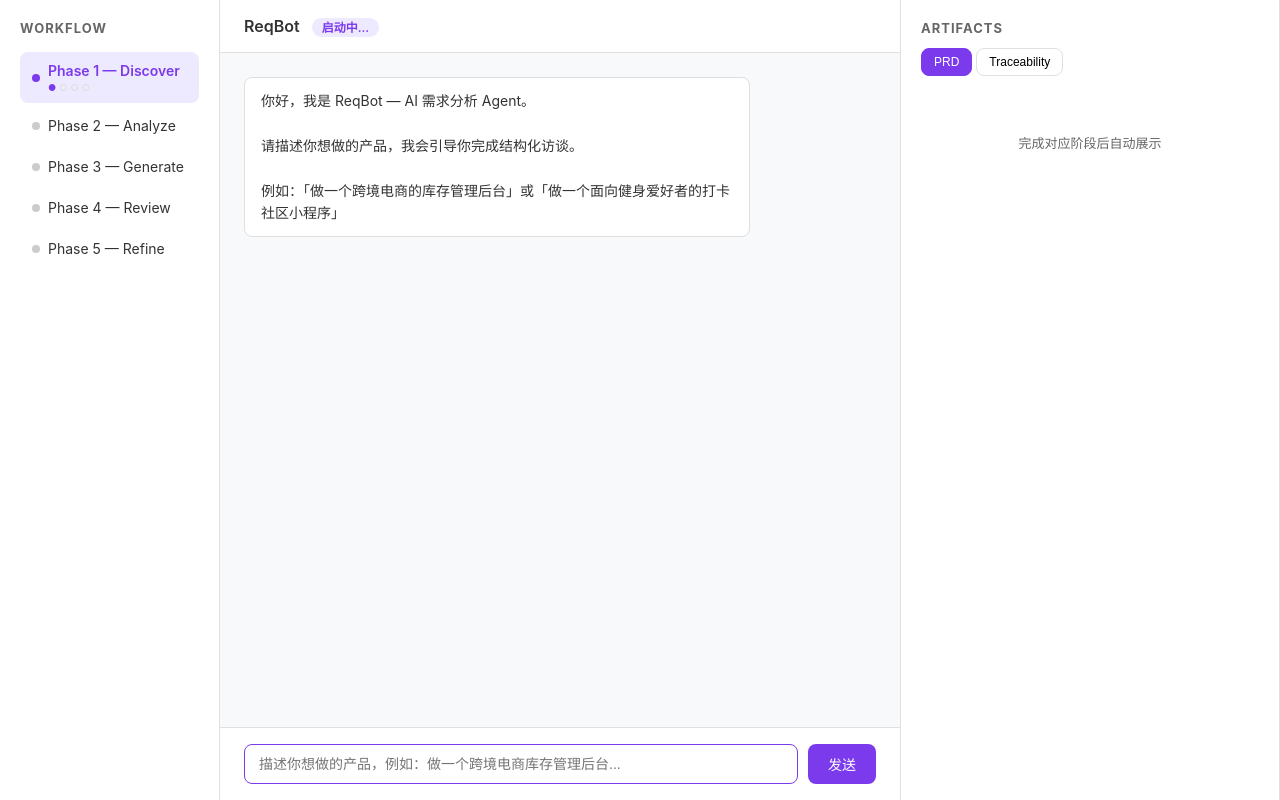
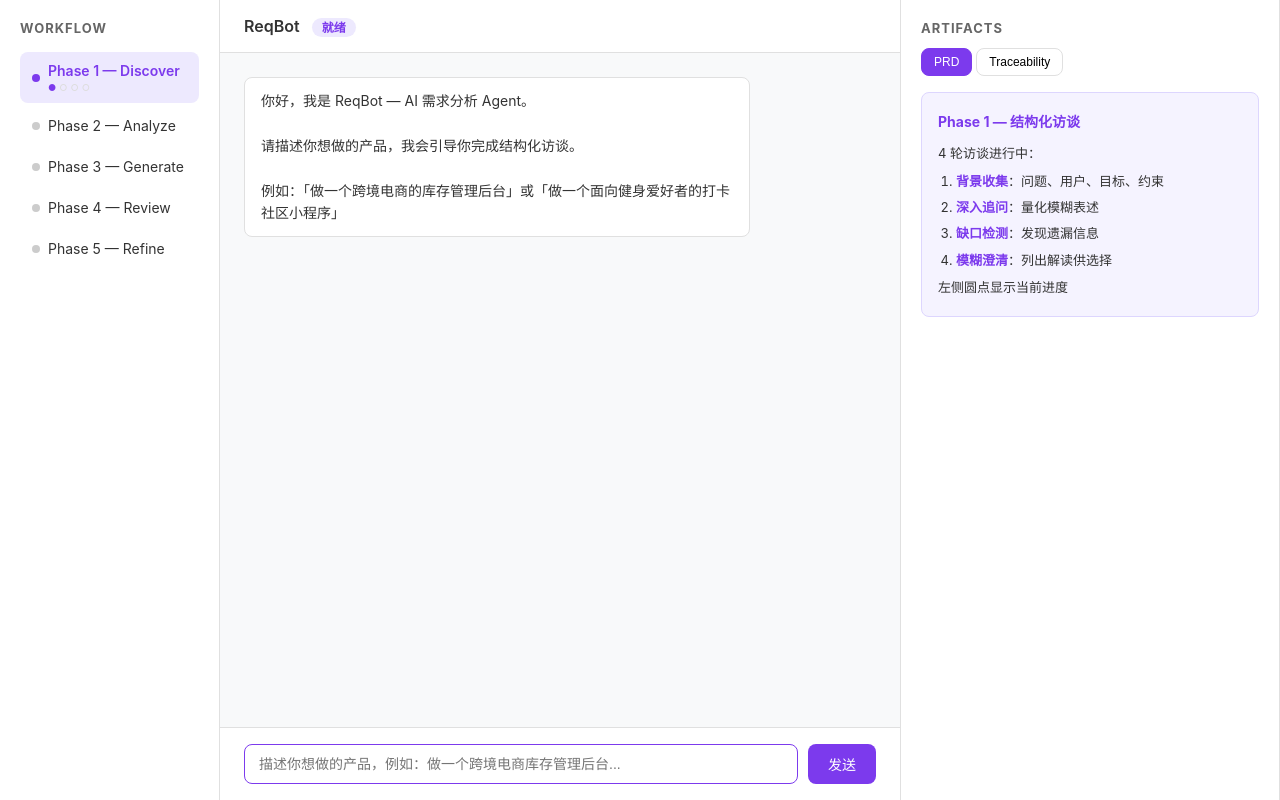
Before and after one commit to gaasingzhang-code/111, a FastAPI app: page / in a window 1280 px wide. Run offline with FastAPI, Linux system fonts and the light colour scheme; some libraries are stand-ins or nearby versions.

Commit message:
fix: 修复右侧面板空白、长文本确认体验、添加导出按钮

```diff
--- a/web/server.py
+++ b/web/server.py
@@ -69,7 +69,7 @@ Project: {session.get('project_name', '待定义')}
 You are in **Round {round_num}/4: {round_name}**.
 {guidance}
 
-Ask one question at a time.
+Ask one question at a time. Keep each response concise (under 400 characters).
 When you have sufficient information across all 4 rounds (confidence >= 80 on key needs), present a structured summary of extracted needs, personas, and ambiguities.
 End your summary with the exact marker: [READY_FOR_CONFIRM]
 """
@@ -86,8 +86,7 @@ End your summary with the exact marker: [READY_FOR_CONFIRM]
 {discover_data}
 
 Analyze the above needs. Output MoSCoW classification, edge cases, and consistency checks.
-Produce structured output per your defined JSON schema.
-End your output with the exact marker: [READY_FOR_CONFIRM]
+Keep output concise and structured. End with: [READY_FOR_CONFIRM]
 """
     elif phase == 3:
         agent_prompt = load_agent("prd-writer")
@@ -102,8 +101,7 @@ End your output with the exact marker: [READY_FOR_CONFIRM]
 {analyze_data}
 
 Generate a complete PRD following the template. Fill all 12 sections.
-Mark missing information with 「待确认」.
-End your output with the exact marker: [READY_FOR_CONFIRM]
+Mark missing information with 「待确认」. End with: [READY_FOR_CONFIRM]
 """
     elif phase == 4:
         agent_prompt = load_agent("reviewer")
@@ -122,7 +120,7 @@ End your output with the exact marker: [READY_FOR_CONFIRM]
 {prd}
 
 Audit this PRD. Output a structured review report with issues by severity (blocker/warning/suggestion).
-End your output with the exact marker: [READY_FOR_CONFIRM]
+Keep output concise. End with: [READY_FOR_CONFIRM]
 """
     return ""
 
@@ -277,6 +275,9 @@ async def chat(session_id: str, request: Request):
             if session.get("round", 1) < 4:
                 session["round"] = session.get("round", 1) + 1
                 yield f"data: {json.dumps({'type': 'round', 'round': session['round'], 'total': 4})}\n\n"
+            # Fallback: force confirm-ready after round 4 even if marker missing
+            if session.get("round", 1) >= 4 and not parse_confirm(full_response):
+                full_response += "\n\n[READY_FOR_CONFIRM]"
 
         if parse_confirm(full_response):
             session["ready_for_confirm"] = True
--- a/web/static/app.js
+++ b/web/static/app.js
@@ -21,10 +21,12 @@ const chatHeaderTitle = $('#chat-header-title');
 const phaseBadge = $('#phase-badge');
 const artifactContent = $('#artifact-content');
 const downloadLinks = $('#download-links');
+const exportBtn = $('#export-btn');
 
 // ── Init ───────────────────────────────────
 function init() {
   addMessage('agent', '你好，我是 ReqBot — AI 需求分析 Agent。\n\n请描述你想做的产品，我会引导你完成结构化访谈。\n\n例如：「做一个跨境电商的库存管理后台」或「做一个面向健身爱好者的打卡社区小程序」');
+  renderPhaseGuide(1);
 }
 
 // ── API helpers ────────────────────────────
@@ -51,9 +53,7 @@ async function* streamSSE(url, body) {
       if (line.startsWith('data: ')) {
         try {
           yield JSON.parse(line.slice(6));
-        } catch (e) {
-          // ignore parse errors on partial chunks
-        }
+        } catch (e) { /* ignore */ }
       }
     }
   }
@@ -66,37 +66,8 @@ async function startProject(project) {
 
   addMessage('agent', '');
 
-  let sessionReceived = false;
   for await (const evt of streamSSE('/api/start', { project })) {
-    if (evt.type === 'session') {
-      state.sessionId = evt.session_id;
-      sessionReceived = true;
-      continue;
-    }
-    if (evt.type === 'phase_start') {
-      state.currentPhase = evt.phase;
-      updatePhaseUI(evt.phase);
-      chatHeaderTitle.textContent = project;
-      phaseBadge.textContent = evt.name;
-      renderPhaseGuide(evt.phase);
-    } else if (evt.type === 'token') {
-      appendToLastMessage(evt.text);
-    } else if (evt.type === 'token_done') {
-      renderLastMessageMarkdown();
-    } else if (evt.type === 'round') {
-      updateRoundDots(evt.round);
-    } else if (evt.type === 'retry') {
-      addMessage('system', evt.text);
-    } else if (evt.type === 'round') {
-      updateRoundDots(evt.round);
-    } else if (evt.type === 'retry') {
-      addMessage('system', evt.text);
-    } else if (evt.type === 'ready_for_confirm') {
-      state.readyForConfirm = true;
-      showConfirmButton(true);
-    } else if (evt.type === 'error') {
-      addMessage('system', 'Error: ' + evt.text);
-    }
+    handleEvent(evt, project);
   }
 
   state.isStreaming = false;
@@ -124,11 +95,13 @@ async function sendMessage() {
   if (state.readyForConfirm && ['确认', 'confirm', 'ok', '继续'].includes(msg.toLowerCase())) {
     state.readyForConfirm = false;
     showConfirmButton(false);
+    inputEl.placeholder = 'Agent 正在处理，请稍候...';
     await advanceAndStream();
+    inputEl.placeholder = '输入你的回答...';
   } else {
     addMessage('agent', '');
     for await (const evt of streamSSE(`/api/chat/${state.sessionId}`, { message: msg })) {
-      handleStreamEvent(evt);
+      handleEvent(evt);
     }
   }
 
@@ -136,21 +109,35 @@ async function sendMessage() {
   disableInput(false);
 }
 
-// ── Advance phase ─────────────────────────
+// ── Confirm phase ──────────────────────────
+async function confirmPhase() {
+  if (!state.readyForConfirm || state.isStreaming) return;
+  state.readyForConfirm = false;
+  showConfirmButton(false);
+  state.isStreaming = true;
+  disableInput(true);
+  inputEl.placeholder = 'Agent 正在处理，请稍候...';
+  await advanceAndStream();
+  inputEl.placeholder = '输入你的回答...';
+  state.isStreaming = false;
+  disableInput(false);
+}
+
 async function advanceAndStream() {
-  // Send confirm to chat endpoint which will trigger advance_phase
   addMessage('system', 'Phase ' + state.currentPhase + ' 已确认，进入下一阶段...');
-
   for await (const evt of streamSSE(`/api/chat/${state.sessionId}`, { message: '确认' })) {
-    handleStreamEvent(evt);
+    handleEvent(evt);
   }
 }
 
-// ── Handle SSE events ─────────────────────
-function handleStreamEvent(evt) {
-  if (evt.type === 'phase_start') {
+// ── Unified event handler ──────────────────
+function handleEvent(evt, projectName) {
+  if (evt.type === 'session') {
+    state.sessionId = evt.session_id;
+  } else if (evt.type === 'phase_start') {
     state.currentPhase = evt.phase;
     updatePhaseUI(evt.phase);
+    if (projectName) chatHeaderTitle.textContent = projectName;
     phaseBadge.textContent = evt.name;
     addMessage('system', 'Phase ' + evt.phase + ': ' + evt.name);
     addMessage('agent', '');
@@ -159,37 +146,27 @@ function handleStreamEvent(evt) {
     appendToLastMessage(evt.text);
   } else if (evt.type === 'token_done') {
     renderLastMessageMarkdown();
+  } else if (evt.type === 'round') {
+    updateRoundDots(evt.round);
+  } else if (evt.type === 'retry') {
+    addMessage('system', evt.text);
   } else if (evt.type === 'ready_for_confirm') {
     state.readyForConfirm = true;
     showConfirmButton(true);
-    updateArtifacts();
+    tryLoadArtifacts();
   } else if (evt.type === 'done') {
     addMessage('system', '所有阶段完成! PRD 和追溯矩阵已生成。');
-    updateArtifacts();
+    tryLoadArtifacts();
   } else if (evt.type === 'error') {
-    addMessage('system', 'Error: ' + evt.text);
+    addMessage('system', '错误: ' + evt.text);
   }
 }
 
-// ── Confirm button handler ────────────────
-async function confirmPhase() {
-  if (!state.readyForConfirm || state.isStreaming) return;
-  state.readyForConfirm = false;
-  showConfirmButton(false);
-  state.isStreaming = true;
-  disableInput(true);
-  await advanceAndStream();
-  state.isStreaming = false;
-  disableInput(false);
-}
-
-// ── UI helpers ────────────────────────────
+// ── UI: Messages ───────────────────────────
 function addMessage(role, content) {
   const el = document.createElement('div');
   el.className = `message ${role}`;
-  if (role === 'agent') {
-    el.setAttribute('data-raw', 'true');
-  }
+  if (role === 'agent') el.setAttribute('data-raw', 'true');
   el.textContent = content;
   messagesEl.appendChild(el);
   scrollToBottom();
@@ -198,10 +175,7 @@ function addMessage(role, content) {
 function appendToLastMessage(text) {
   const msgs = messagesEl.querySelectorAll('.message.agent');
   const last = msgs[msgs.length - 1];
-  if (last) {
-    last.textContent += text;
-    scrollToBottom();
-  }
+  if (last) { last.textContent += text; scrollToBottom(); }
 }
 
 function renderLastMessageMarkdown() {
@@ -213,13 +187,16 @@ function renderLastMessageMarkdown() {
   }
 }
 
+// ── UI: Confirm button ─────────────────────
 function showConfirmButton(show) {
-  confirmBtn.style.display = show ? 'inline-block' : 'none';
-  sendBtn.textContent = show ? '输入回复' : '发送';
   if (show) {
-    inputEl.placeholder = '回复 Agent 的问题，或输入"确认"继续...';
+    confirmBtn.style.display = 'block';
+    inputEl.placeholder = '输入回复，或按 Ctrl+Enter 确认进入下一阶段';
+    sendBtn.textContent = '回复';
   } else {
+    confirmBtn.style.display = 'none';
     inputEl.placeholder = '输入你的回答...';
+    sendBtn.textContent = '发送';
   }
 }
 
@@ -229,6 +206,7 @@ function disableInput(disabled) {
   confirmBtn.disabled = disabled;
 }
 
+// ── UI: Phase panel ────────────────────────
 function updatePhaseUI(phase) {
   phaseItems.forEach((item, i) => {
     const p = i + 1;
@@ -236,10 +214,7 @@ function updatePhaseUI(phase) {
     if (p === phase) item.classList.add('active');
     else if (p < phase) item.classList.add('done');
   });
-  // Reset round dots when entering Phase 1
-  if (phase === 1) {
-    updateRoundDots(1);
-  }
+  if (phase === 1) updateRoundDots(1);
 }
 
 function updateRoundDots(round) {
@@ -257,126 +232,143 @@ function scrollToBottom() {
   messagesEl.scrollTop = messagesEl.scrollHeight;
 }
 
-async function updateArtifacts() {
+// ── UI: Artifact panel ─────────────────────
+async function tryLoadArtifacts() {
   if (!state.sessionId) return;
-
-  // Show loading indicator
-  if (!state.artifacts.prd && !state.artifacts.review) {
-    artifactContent.innerHTML = '<div class="empty-state">正在加载阶段产物...</div>';
-  }
 
   try {
     const resp = await fetch(`/api/session/${state.sessionId}`);
     const data = await resp.json();
-    if (data.has_prd) {
+
+    if (data.has_prd && !state.artifacts.prd) {
       const prdResp = await fetch(`/api/export/${state.sessionId}/prd`);
-      if (prdResp.ok) {
-        state.artifacts.prd = await prdResp.text();
+      if (prdResp.ok) state.artifacts.prd = await prdResp.text();
+    }
+    if (data.has_review && !state.artifacts.review) {
+      const reviewResp = await fetch(`/api/export/${state.sessionId}/trace`);
+      if (reviewResp.ok) state.artifacts.review = await reviewResp.text();
+    }
+
+    // Only update panel when we have actual content
+    if (state.artifacts.prd || state.artifacts.review) {
+      if (state.artifacts.review) {
+        renderArtifactTab('trace');
+        switchArtifactTab('trace');
+      } else if (state.artifacts.prd) {
+        renderArtifactTab('prd');
+        switchArtifactTab('prd');
+      }
+      // Show export button in toolbar
+      if (state.artifacts.prd && exportBtn) {
+        exportBtn.style.display = 'inline-block';
+        exportBtn.href = `/api/export/${state.sessionId}/prd`;
       }
     }
-    if (data.has_review) {
-      const reviewResp = await fetch(`/api/export/${state.sessionId}/trace`);
-      if (reviewResp.ok) {
-        state.artifacts.review = await reviewResp.text();
-      }
-    }
-    // Auto-select the best tab to show
-    if (state.artifacts.review) {
-      renderArtifactTab('trace');
-      $$('.artifact-tab').forEach(t => t.classList.remove('active'));
-      $('.artifact-tab[data-tab="trace"]')?.classList.add('active');
-    } else if (state.artifacts.prd) {
-      renderArtifactTab('prd');
-      $$('.artifact-tab').forEach(t => t.classList.remove('active'));
-      $('.artifact-tab[data-tab="prd"]')?.classList.add('active');
-    }
+
+    // Update download links
     downloadLinks.innerHTML = '';
     if (state.artifacts.prd) {
-      downloadLinks.innerHTML += `<a class="download-btn" href="/api/export/${state.sessionId}/prd" download>下载 PRD</a>`;
+      downloadLinks.innerHTML += `<a class="download-btn" href="/api/export/${state.sessionId}/prd" download>下载 PRD (.md)</a>`;
     }
     if (state.artifacts.review) {
-      downloadLinks.innerHTML += `<a class="download-btn" href="/api/export/${state.sessionId}/trace" download>下载 追溯矩阵</a>`;
+      downloadLinks.innerHTML += `<a class="download-btn" href="/api/export/${state.sessionId}/trace" download>下载 追溯矩阵 (.json)</a>`;
     }
-  } catch (e) {
-    // ignore fetch errors
-  }
+  } catch (e) { /* ignore */ }
 }
 
 function renderPhaseGuide(phase) {
+  // Don't overwrite artifact content once we have real artifacts
+  if (state.artifacts.prd || state.artifacts.review) return;
+
   const guides = {
     1: `<div class="phase-guide">
-      <h4>📋 Phase 1 — 结构化访谈</h4>
-      <p>正在进行 4 轮访谈：</p>
+      <h4>Phase 1 — 结构化访谈</h4>
+      <p>4 轮访谈进行中：</p>
       <ol>
         <li><strong>背景收集</strong>：问题、用户、目标、约束</li>
         <li><strong>深入追问</strong>：量化模糊表述</li>
         <li><strong>缺口检测</strong>：发现遗漏信息</li>
-        <li><strong>模糊澄清</strong>：列举解读让用户选择</li>
+        <li><strong>模糊澄清</strong>：列出解读供选择</li>
       </ol>
-      <p style="margin-top:8px;color:var(--text-secondary);font-size:12px;">左侧面板圆点显示当前进度</p>
+      <p class="guide-hint">左侧圆点显示当前进度</p>
     </div>`,
     2: `<div class="phase-guide">
-      <h4>🔍 Phase 2 — 需求分析</h4>
-      <p>Agent 正在执行：</p>
+      <h4>Phase 2 — 需求分析</h4>
+      <p>Agent 正在自动执行：</p>
       <ul>
         <li>MoSCoW 优先级分类</li>
         <li>5 类边界用例枚举</li>
         <li>跨需求一致性检查</li>
       </ul>
-      <p style="margin-top:8px;color:var(--text-secondary);font-size:12px;">完成后右侧将展示分析结果</p>
+      <p class="guide-hint">完成后此处将展示分析结果</p>
     </div>`,
     3: `<div class="phase-guide">
-      <h4>📝 Phase 3 — PRD 生成</h4>
+      <h4>Phase 3 — PRD 生成</h4>
       <p>正在按 12 章节模板生成完整 PRD...</p>
-      <p style="margin-top:8px;color:var(--text-secondary);font-size:12px;">生成完毕后点击「PRD」标签查看</p>
+      <p class="guide-hint">生成完毕后自动展示，可下载 .md 文件</p>
     </div>`,
     4: `<div class="phase-guide">
-      <h4>✅ Phase 4 — 质量审查</h4>
-      <p>正在审计 PRD：完整度、模糊表述、可度量性、追溯性</p>
-      <p style="margin-top:8px;color:var(--text-secondary);font-size:12px;">完成后点击「Traceability」标签查看审计报告</p>
+      <h4>Phase 4 — 质量审查</h4>
+      <p>正在审计：完整度 / 模糊表述 / 可度量性 / 追溯性</p>
+      <p class="guide-hint">完成后点击「Traceability」查看审计报告</p>
     </div>`,
     5: `<div class="phase-guide">
-      <h4>🎉 Phase 5 — 最终交付</h4>
+      <h4>Phase 5 — 最终交付</h4>
       <p>正在精炼最终 PRD 并生成追溯矩阵...</p>
     </div>`,
   };
 
-  const content = guides[phase] || '';
-  if (content && !state.artifacts.prd && !state.artifacts.review) {
-    artifactContent.innerHTML = content;
+  artifactContent.innerHTML = guides[phase] || guides[1];
+}
+
+function renderArtifactTab(tab) {
+  const content = tab === 'prd' ? state.artifacts.prd : state.artifacts.review;
+  if (!content) {
+    artifactContent.innerHTML = '<div class="empty-state">产物尚未生成</div>';
+    return;
+  }
+  if (tab === 'prd' && typeof marked !== 'undefined') {
+    artifactContent.innerHTML = marked.parse(content);
+  } else if (tab === 'trace') {
+    try {
+      const json = JSON.parse(content);
+      artifactContent.innerHTML = `<pre><code>${escapeHtml(JSON.stringify(json, null, 2))}</code></pre>`;
+    } catch {
+      artifactContent.innerHTML = `<div class="phase-guide">${escapeHtml(content).replace(/\n/g, '<br>')}</div>`;
+    }
+  } else {
+    artifactContent.innerHTML = `<pre><code>${escapeHtml(content)}</code></pre>`;
   }
 }
 
-function renderArtifactTab(tab) {
+function switchArtifactTab(tab) {
   $$('.artifact-tab').forEach(t => t.classList.remove('active'));
   $(`.artifact-tab[data-tab="${tab}"]`)?.classList.add('active');
+}
 
-  const content = tab === 'prd' ? state.artifacts.prd : state.artifacts.review;
-  if (content && typeof marked !== 'undefined') {
-    artifactContent.innerHTML = marked.parse(content);
-  } else if (content) {
-    // JSON pretty print
-    try {
-      const json = JSON.parse(content);
-      artifactContent.innerHTML = `<pre><code>${JSON.stringify(json, null, 2)}</code></pre>`;
-    } catch {
-      artifactContent.innerHTML = `<pre><code>${content}</code></pre>`;
-    }
-  } else {
-    artifactContent.innerHTML = '<div class="empty-state">完成对应阶段后自动展示</div>';
-  }
+function escapeHtml(str) {
+  const div = document.createElement('div');
+  div.textContent = str;
+  return div.innerHTML;
 }
 
 // ── Event listeners ────────────────────────
 sendBtn.addEventListener('click', sendMessage);
 confirmBtn.addEventListener('click', confirmPhase);
+
 inputEl.addEventListener('keydown', (e) => {
-  if (e.key === 'Enter' && !e.shiftKey) {
-    e.preventDefault();
-    if (state.readyForConfirm && state.currentPhase > 1) {
-      confirmPhase();
-    } else {
-      sendMessage();
+  if (e.key === 'Enter') {
+    if (e.ctrlKey || e.metaKey) {
+      // Ctrl+Enter = confirm
+      e.preventDefault();
+      if (state.readyForConfirm) confirmPhase();
+    } else if (!e.shiftKey) {
+      e.preventDefault();
+      if (state.readyForConfirm && state.currentPhase > 1 && inputEl.value.trim() === '') {
+        confirmPhase();
+      } else {
+        sendMessage();
+      }
     }
   }
 });
@@ -384,6 +376,7 @@ inputEl.addEventListener('keydown', (e) => {
 $$('.artifact-tab').forEach(tab => {
   tab.addEventListener('click', () => {
     renderArtifactTab(tab.dataset.tab);
+    switchArtifactTab(tab.dataset.tab);
   });
 });
 
--- a/web/static/style.css
+++ b/web/static/style.css
@@ -122,6 +122,9 @@ body {
   padding: 16px 24px;
   border-bottom: 1px solid var(--border);
   background: var(--panel-bg);
+  display: flex;
+  justify-content: space-between;
+  align-items: center;
 }
 
 .chat-header h2 {
--- a/web/templates/index.html
+++ b/web/templates/index.html
@@ -42,11 +42,14 @@
   <!-- Chat Area (Center) -->
   <main class="chat-area">
     <div class="chat-header">
-      <h2>
-        ReqBot
-        <span id="phase-badge" class="phase-badge">启动中...</span>
-      </h2>
-      <span id="chat-header-title" style="font-size:13px;color:var(--text-secondary)"></span>
+      <div>
+        <h2>
+          ReqBot
+          <span id="phase-badge" class="phase-badge">就绪</span>
+        </h2>
+        <span id="chat-header-title" style="font-size:13px;color:var(--text-secondary)"></span>
+      </div>
+      <a id="export-btn" class="export-btn" style="display:none" href="#" download>导出 PRD .md</a>
     </div>
 
     <div id="messages" class="messages"></div>
```
Also changed, not shown: other parts of web/static/style.css (+29 -2 lines).
